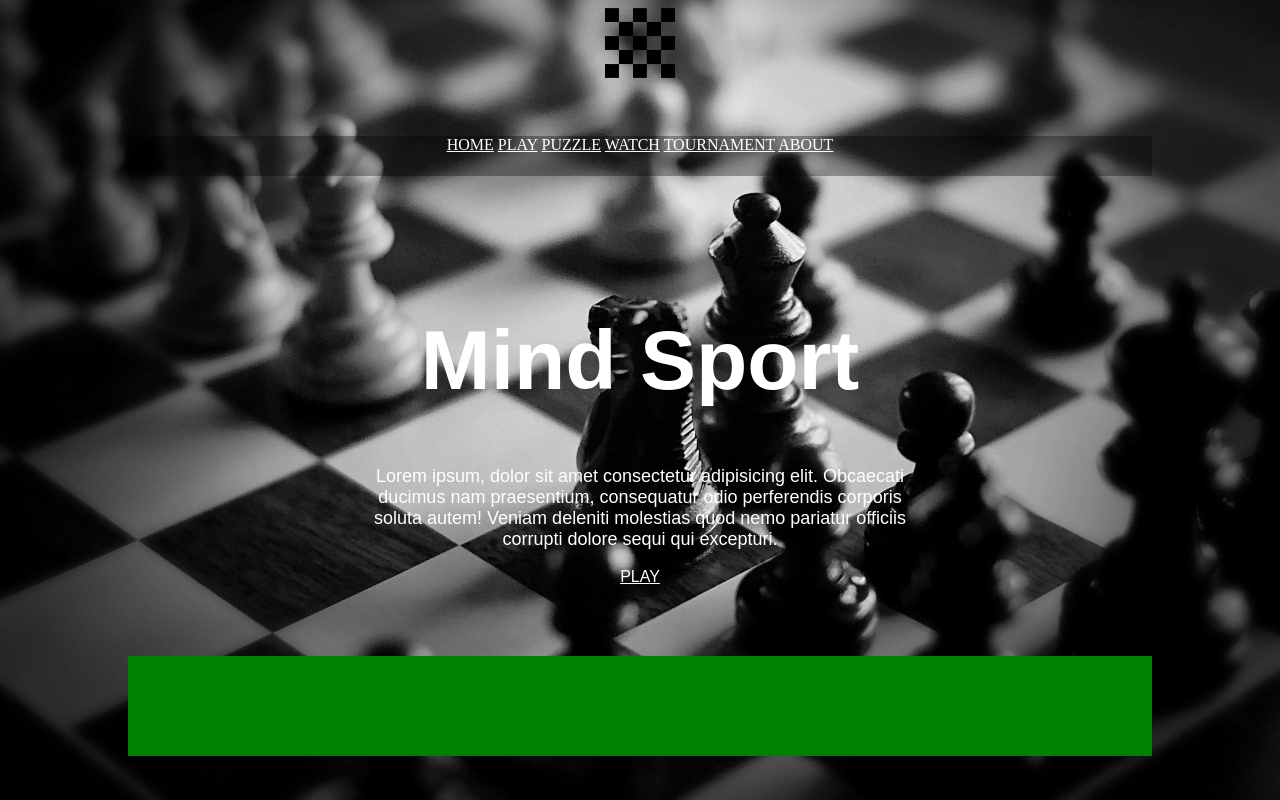
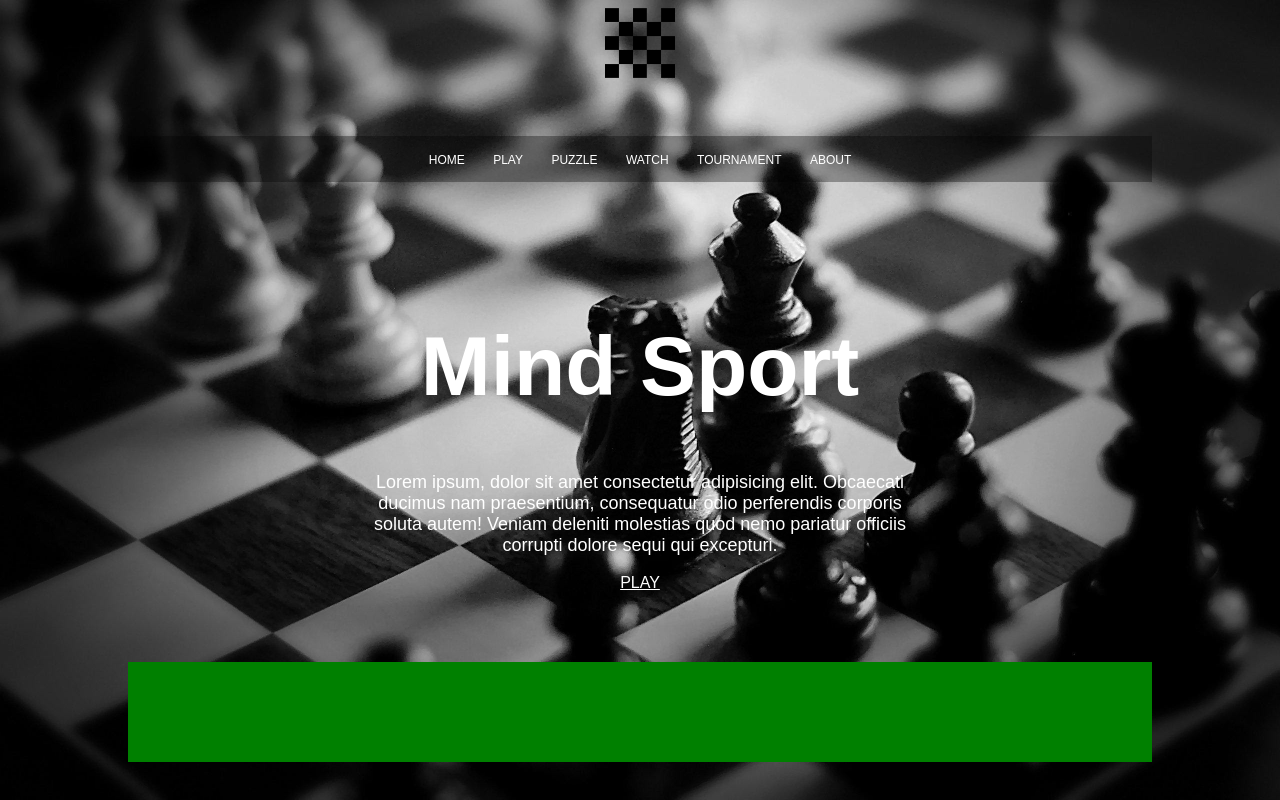
Before and after one commit to LazyCROW21/Responsive-Web-Design-Essentials, a plain HTML site: page index.html in a window 1280 px wide. Drawn offline with Linux system fonts and the light colour scheme.

```diff
--- a/index.style.css
+++ b/index.style.css
@@ -27,8 +27,17 @@
 
 nav {
     background-color: rgba(0, 0, 0, 0.33);
-    height: 40px;
     text-align: center;
+    padding-top: 14px;
+    font-family: Arial, Helvetica, sans-serif;
+    padding-bottom: 14px;
+}
+
+nav a {
+    text-decoration: none;
+    font-size: 12px;
+    padding-left: 12px;
+    padding-right: 12px;
 }
 
 main {
```
